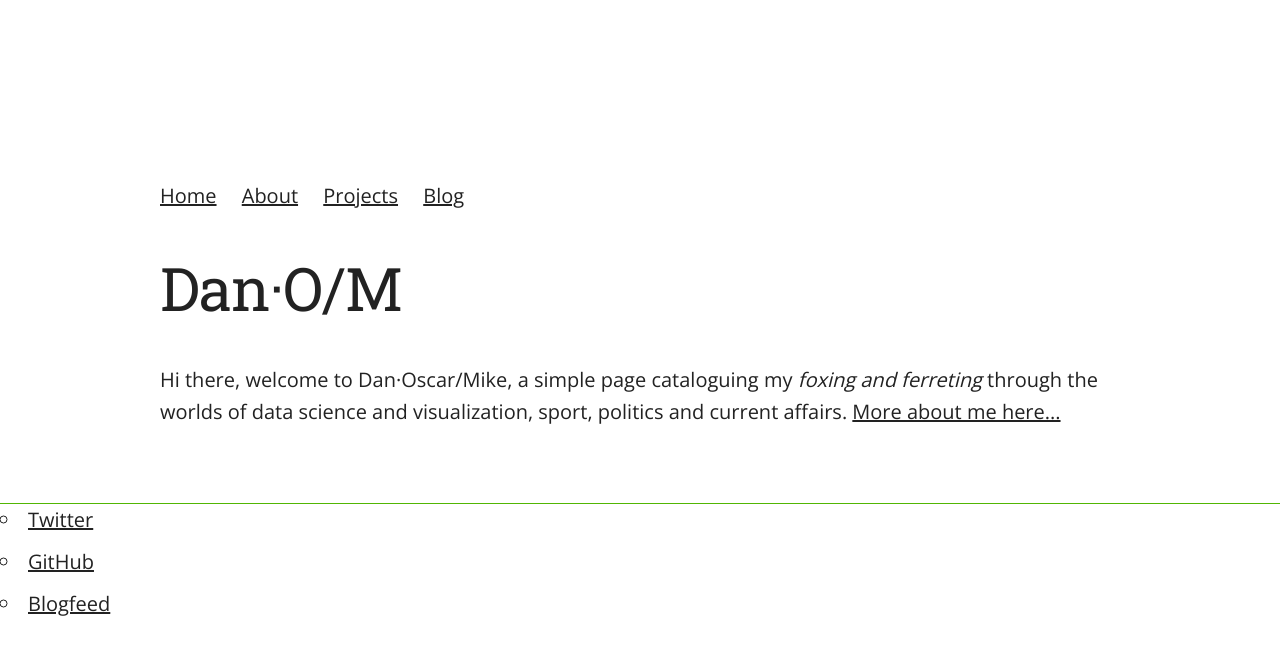
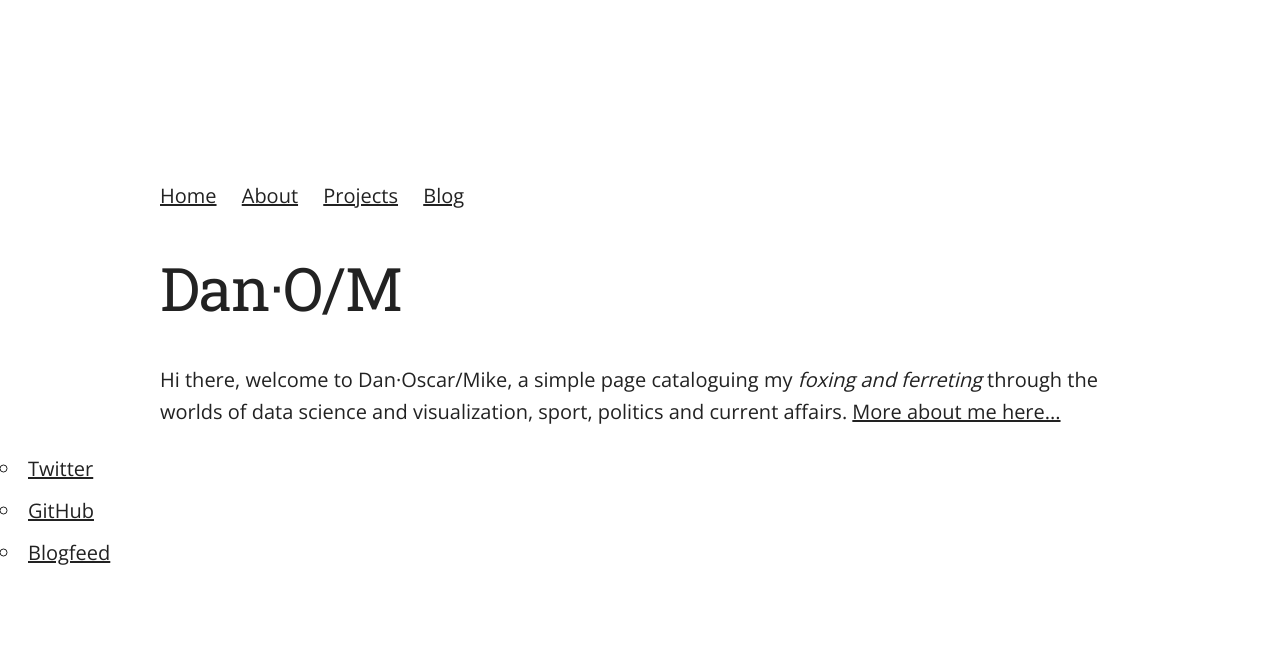
Before and after one commit to danoscarmike/danoscarmike.github.io, a Jekyll site: the page built from index.html, in a window 1280 px wide. Shown: the top 655 px of the page. Built offline with Jekyll 4.4.1, drawn with Linux system fonts in a browser that asks for light colours.

Commit message:
footer styling

```diff
--- a/_layouts/default.html
+++ b/_layouts/default.html
@@ -25,12 +25,14 @@
 			</div>
     		{{ content }}
 		</div>
-		<div class="footer">
-			<ul>
-				<li><a href="twitter.com/danoscarmike">Twitter</a></li>
-				<li><a href="https://github.com/danoscarmike">GitHub</a></li>
-				<li><a href="danoscarmike.com/blog/atom.xml">Blogfeed</a></li>
-			</ul>
+		<div>
+			<footer>
+				<ul>
+					<li><a href="http://twitter.com/danoscarmike">Twitter</a></li>
+					<li><a href="https://github.com/danoscarmike">GitHub</a></li>
+					<li><a href="/blog/atom.xml">Blogfeed</a></li>
+				</ul>
+			</footer>
 		</div>
 	</body>
 </html>
```
